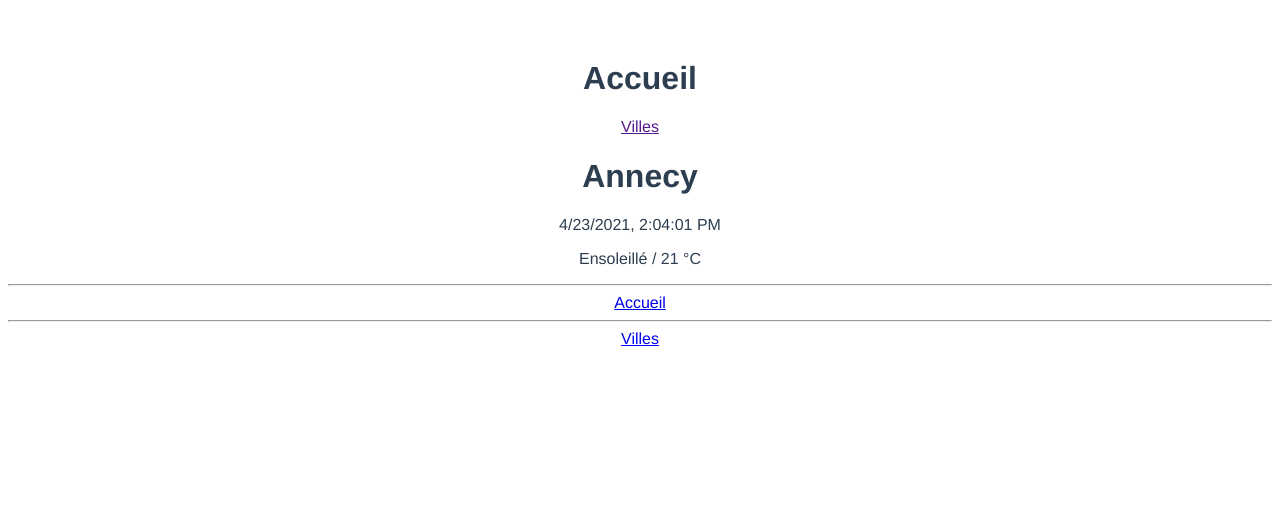
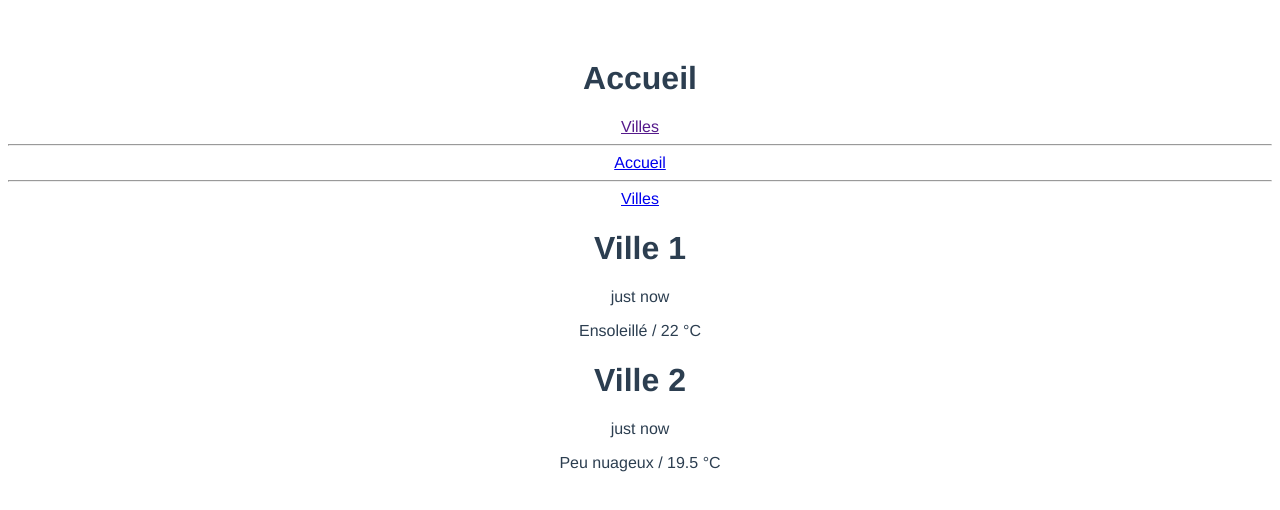
Before and after one commit to Antoine-Rzepa/App_Meteo, a Vue app: page /villes in a window 1280 px wide. Shown: the top 510 px of the page. Built offline with nearby package versions, Linux system fonts and the light colour scheme.

Commit message:
6 en cours

```diff
--- a/package.json
+++ b/package.json
@@ -9,6 +9,7 @@
   },
   "dependencies": {
     "core-js": "^3.6.5",
+    "timeago.js": "^4.0.2",
     "vue": "^2.6.11",
     "vue-router": "^3.5.1"
   },
--- a/src/App.vue
+++ b/src/App.vue
@@ -2,12 +2,11 @@
   <div id="app">
     <Accueil msg="Accueil"/>
     <a v-on:click="onListClick" href="">Villes</a>
-
-    <router-view></router-view>
     <hr>
     <router-link to="/">Accueil</router-link>
     <hr>
     <router-link to="/villes">Villes</router-link>
+    <router-view></router-view>
   </div>
 </template>
 
--- a/src/components/CitiesList.vue
+++ b/src/components/CitiesList.vue
@@ -1,21 +1,45 @@
 <template>
   <div>
-    <h1>{{msg}}</h1>
-    <City name="Annecy" weather="Ensoleillé" v-bind:temperature="21" v-bind:updated-at="new Date()"/>
+    <div v-for="cities in cities" :key="cities.id">
+      <City
+          v-bind:name="cities.name"
+          v-bind:weather="cities.weather"
+          v-bind:temperature="cities.temperature"
+          v-bind:updated-at="cities.updatedAt"
+      />
+    </div>
   </div>
 </template>
 
 <script>
 import City from "./City";
+import { format } from 'timeago.js';
 
 export default {
   name: "CitiesList",
   components: {
     City,
   },
-  props:{
-    msg: String
-  }
+  data() {
+    return {
+      cities: [
+        {
+          id: 1,
+          name: 'Ville 1',
+          weather: 'Ensoleillé',
+          temperature: 22.0,
+          updatedAt: format(Date.now())
+        },
+        {
+          id: 2,
+          name: 'Ville 2',
+          weather: 'Peu nuageux',
+          temperature: 19.5,
+          updatedAt: format(Date.now())
+        }
+      ]
+    }
+  },
 }
 </script>
 
```
Also changed, not shown: src/components/City.vue (+9 -7 lines), 1 other file (tests, documents, lock files or other folders).
